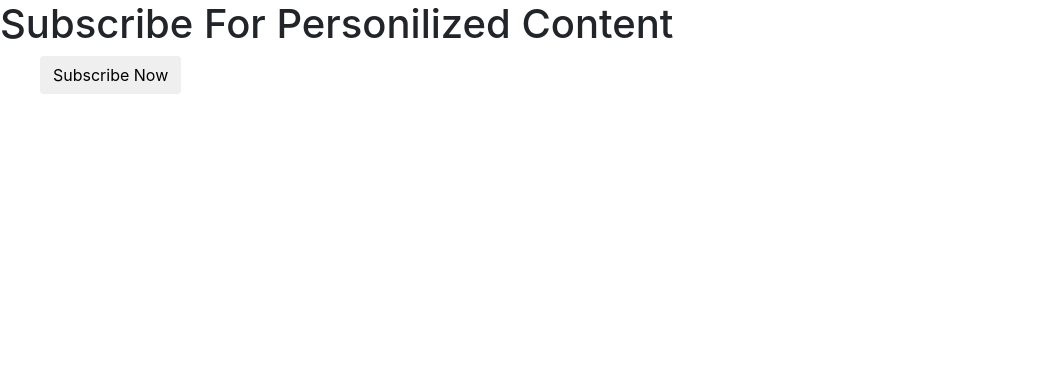
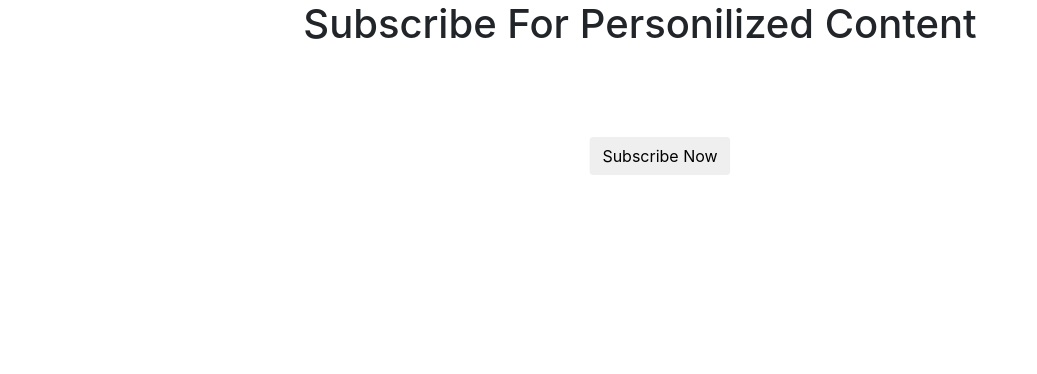
Before and after one commit to RizinGH/Currents, a Django app: page /fy in a window 1280 px wide. Shown: the part 58-432 px from the top of the page, without its empty margins (0-1037 px from the left). Run offline with Django 4.2, Linux system fonts and the light colour scheme; some libraries are stand-ins or nearby versions.

Commit message:
modified base.html

```diff
--- a/currents_web/templates/currents_web/fy.html
+++ b/currents_web/templates/currents_web/fy.html
@@ -6,13 +6,31 @@
 
 
 {% block content %}
+<style>
+    h1 {text-align: center;}
+    .container {
+        height: 200px;
+        position: relative;
+        }
+
+    .center {
+        position: absolute;
+        top: 50%;
+        left: 50%;
+        -ms-transform: translate(-50%, -50%);
+        transform: translate(-50%, -50%);
+}
+</style>
+
   <h1>Subscribe For Personilized Content</h1>
 
   <ul>
-    <div>
-    <form class="form-inline">
-        <button class="btn" type="submit">Subscribe Now</button>
-    </form>
+    <div class="container">
+        <div class="center">
+         <form class="form-inline">
+            <button class="btn" type="submit">Subscribe Now</button>
+         </form>
+        </div>
     </div>
   </ul>
 {% endblock %}
```
